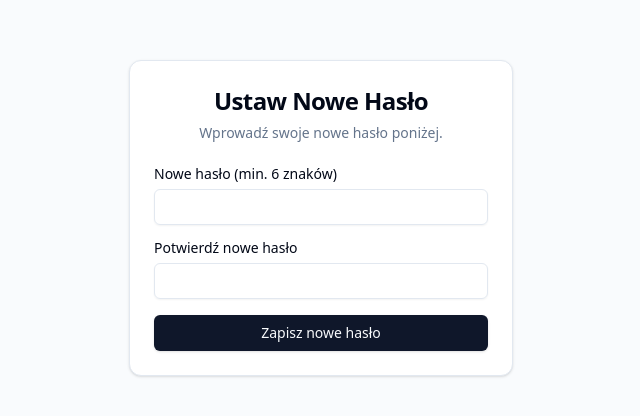
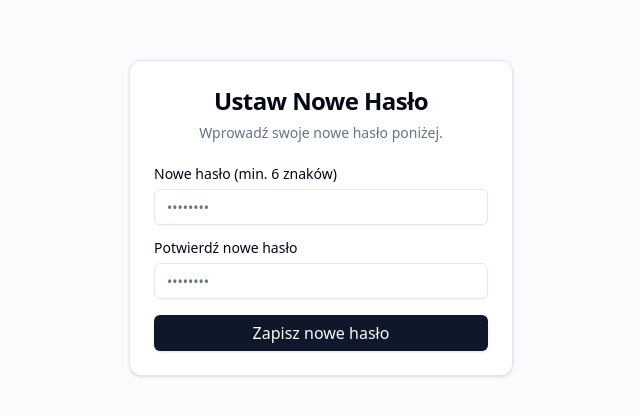
Before and after one commit to marcinadrych/WEB, a React (Vite) app: page /update-password in a window 1280 px wide. Shown: the part 182-598 px from the top of the page, without its empty margins (319-959 px from the left). Built offline with nearby package versions, Linux system fonts and the light colour scheme; no server answers.

Commit message:
Naprawa kodu

```diff
--- a/src/App.jsx
+++ b/src/App.jsx
@@ -1,47 +1,49 @@
-// src/App.jsx
+import { Routes, Route } from 'react-router-dom'; // <<< TA LINIA BYŁA BRAKUJĄCA!
+import { Toaster } from '@/components/ui/toaster';
+import ProtectedRoute from '@/components/ProtectedRoute';
 
-import { useEffect, useState } from 'react'
-import { Routes, Route, useNavigate } from 'react-router-dom'
-import { supabase } from './supabaseClient'
-import { Toaster } from '@/components/ui/toaster'
-import MainLayout from './layouts/MainLayout'
-import Auth from './pages/Auth'
-import UpdatePassword from './pages/UpdatePassword'
-import Dashboard from './pages/Dashboard'
-// ... inne importy stron
+// Import stron
+import Auth from './pages/Auth';
+import MainLayout from './layouts/MainLayout';
+import Dashboard from './pages/Dashboard';
+import AddProduct from './pages/AddProduct';
+import ZmienStan from './pages/ZmienStan';
+import EditProduct from './pages/EditProduct';
+import UpdatePassword from './pages/UpdatePassword';
 
-export default function App() {
-  const [session, setSession] = useState(null)
-  const [loading, setLoading] = useState(true)
-
-  useEffect(() => {
-    const getSession = async () => {
-      const { data: { session } } = await supabase.auth.getSession();
-      setSession(session);
-      setLoading(false);
-    };
-    getSession();
-
-    const { data: { subscription } } = supabase.auth.onAuthStateChange((_event, session) => {
-      setSession(session);
-    });
-
-    return () => subscription.unsubscribe();
-  }, []);
-
-  if (loading) {
-    return <div className="min-h-screen flex items-center justify-center"><p>Ładowanie...</p></div>
-  }
-
+function App() {
   return (
     <div className="min-h-screen bg-background text-foreground">
       <Routes>
+        {/* ================================= */}
+        {/*      ŚCIEŻKI PUBLICZNE          */}
+        {/* ================================= */}
         <Route path="/login" element={<Auth />} />
         <Route path="/update-password" element={<UpdatePassword />} />
 
-        <Route path="/*" element={session ? <MainLayout /> : <Auth />} />
+        {/* ================================= */}
+        {/*      ŚCIEŻKI CHRONIONE           */}
+        {/* ================================= */}
+        <Route
+          path="/*"
+          element={
+            <ProtectedRoute>
+              <MainLayout>
+                <Routes>
+                  <Route path="/" element={<Dashboard />} />
+                  <Route path="/dodaj-produkt" element={<AddProduct />} />
+                  <Route path="/zmien-stan" element={<ZmienStan />} />
+                  <Route path="/edytuj-produkt/:id" element={<EditProduct />} />
+                  <Route path="*" element={<Dashboard />} />
+                </Routes>
+              </MainLayout>
+            </ProtectedRoute>
+          }
+        />
       </Routes>
       <Toaster />
     </div>
-  )
+  );
 }
+
+export default App;
--- a/src/pages/UpdatePassword.jsx
+++ b/src/pages/UpdatePassword.jsx
@@ -1,5 +1,3 @@
-// src/pages/UpdatePassword.jsx
-
 import { useState } from 'react'
 import { supabase } from '@/supabaseClient'
 import { Button } from "@/components/ui/button"
@@ -36,10 +34,10 @@ export default function UpdatePassword() {
     } else {
       toast({ title: "Sukces!", description: "Hasło zostało zaktualizowane. Za chwilę zostaniesz przekierowany na stronę logowania." })
 
-      // KLUCZOWA ZMIANA: Zamiast navigate, robimy twarde przeładowanie
+      // Proste i niezawodne przekierowanie po 2 sekundach
       setTimeout(() => {
-        window.location.href = "/login"; // To jest niezawodny sposób na przekierowanie
-      }, 2000); // Czekamy 2 sekundy, żeby użytkownik zdążył przeczytać toasta
+        window.location.href = "/login";
+      }, 2000);
     }
   }
 
@@ -54,13 +52,31 @@ export default function UpdatePassword() {
           <form onSubmit={handleUpdatePassword} className="flex flex-col gap-4">
             <div className="grid gap-2">
               <Label htmlFor="password">Nowe hasło (min. 6 znaków)</Label>
-              <Input id="password" type="password" value={password} onChange={(e) => setPassword(e.target.value)} required />
+              <Input
+                id="password"
+                type="password"
+                placeholder="••••••••"
+                value={password}
+                required
+                onChange={(e) => setPassword(e.target.value)}
+                className="text-base"
+              />
             </div>
             <div className="grid gap-2">
               <Label htmlFor="confirmPassword">Potwierdź nowe hasło</Label>
-              <Input id="confirmPassword" type="password" value={confirmPassword} onChange={(e) => setConfirmPassword(e.target.value)} required />
+              <Input
+                id="confirmPassword"
+                type="password"
+                placeholder="••••••••"
+                value={confirmPassword}
+                required
+                onChange={(e) => setConfirmPassword(e.target.value)}
+                className="text-base"
+              />
             </div>
-            <Button type="submit" className="w-full" disabled={loading}>{loading ? 'Zapisywanie...' : 'Zapisz nowe hasło'}</Button>
+            <Button type="submit" className="w-full text-base" disabled={loading}>
+              {loading ? 'Zapisywanie...' : 'Zapisz nowe hasło'}
+            </Button>
           </form>
         </CardContent>
       </Card>
```
